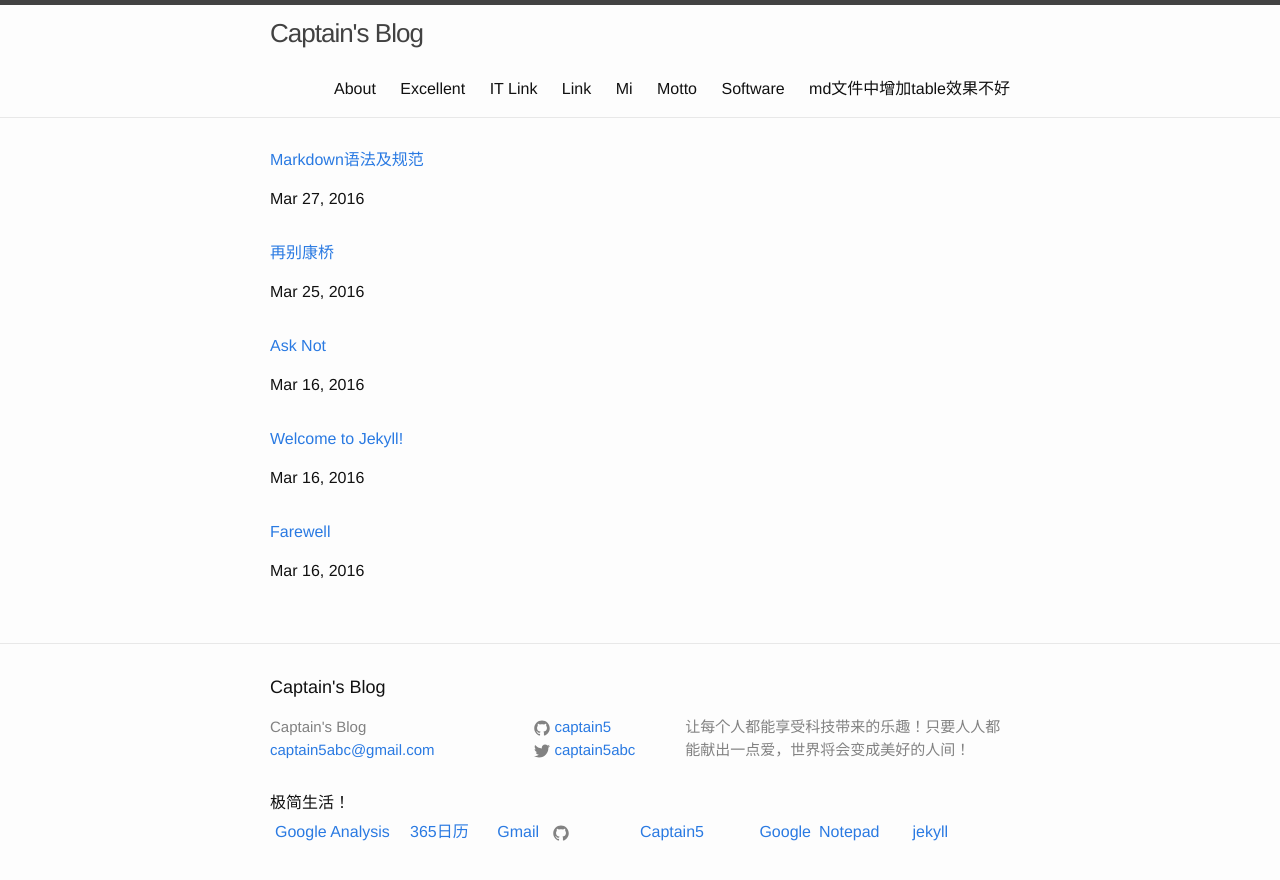
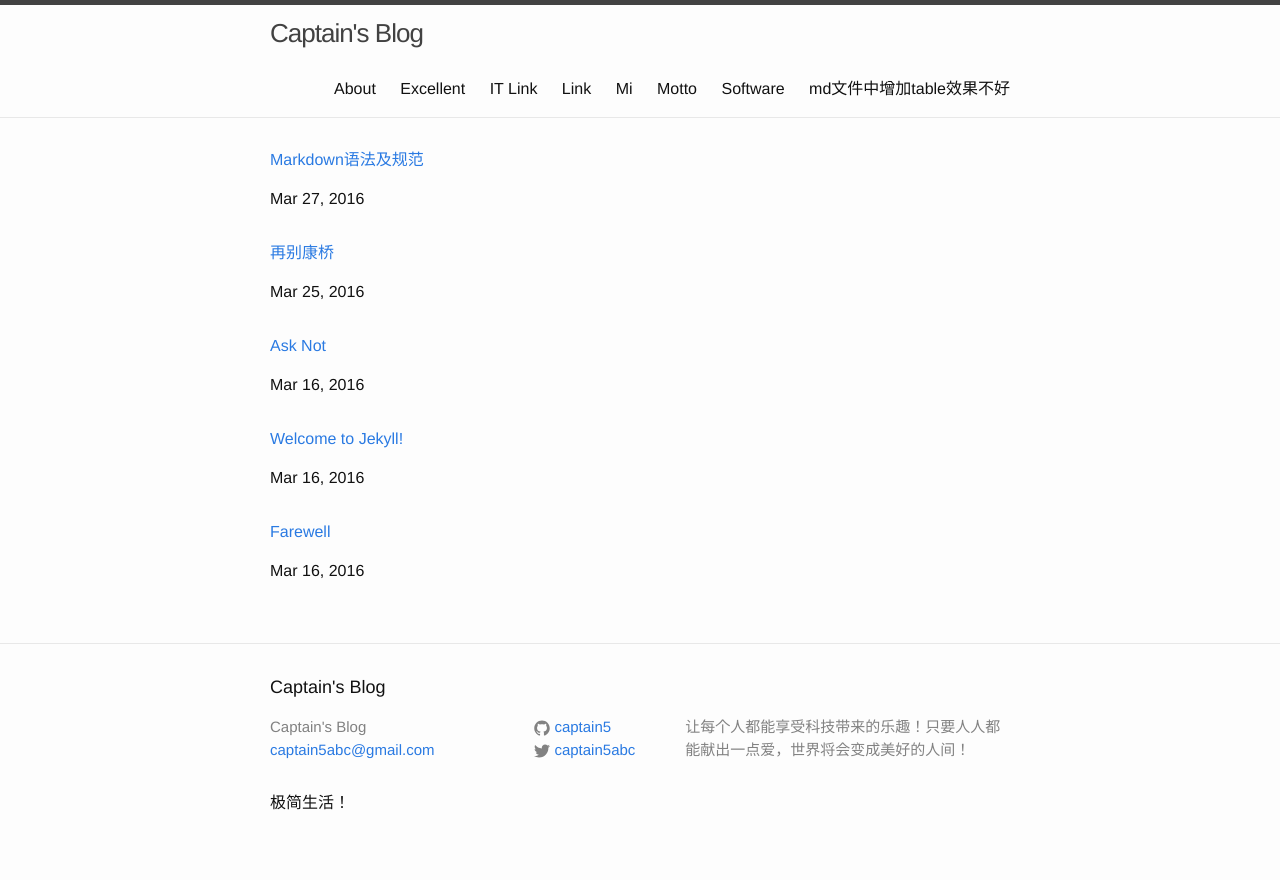
Before and after one commit to captain5/captain5.github.io, a Jekyll site: the page built from index.html, in a window 1280 px wide. Shown: the top 880 px of the page. Built offline with Jekyll 4.4.1, drawn with Linux system fonts in a browser that asks for light colours.

Commit message:
Update footer.html
去掉底部导航

```diff
--- a/_includes/footer.html
+++ b/_includes/footer.html
@@ -66,15 +66,6 @@
 	}
 	setInterval("foot(count)",2000);
 	</script>
-   <table cellpadding=3>
-      <tr><td align=left width=20%><a href="https://analytics.google.com"  target="_black">Google Analysis</a></td>
-      <td align=left width=10%><a href="http://www.365rili.com/"  target="_black">365日历</a></td>
-      <td align=right width=10%><a href="https://mail.google.com"  target="_black">Gmail</a></td>
-        <td width=5% align=center>{% include icon-github.html %}</td>
-        <td align=right><a href="https://github.com/captain5/captain5.github.io"  target="_black">Captain5</a></td>
-        <td align=right><a href="https://www.google.com.hk"  target="_black">Google</a></td>
-        <td align=right width=10%><a href="http://notepad.flowsoft7.com/"  target="_black">Notepad</a></td>
-        <td align=right width=10%><a href="https://jekyllrb.com/"  target="_black">jekyll</a></td>
-      </tr></table>
+
   </div>
 </footer>
```
